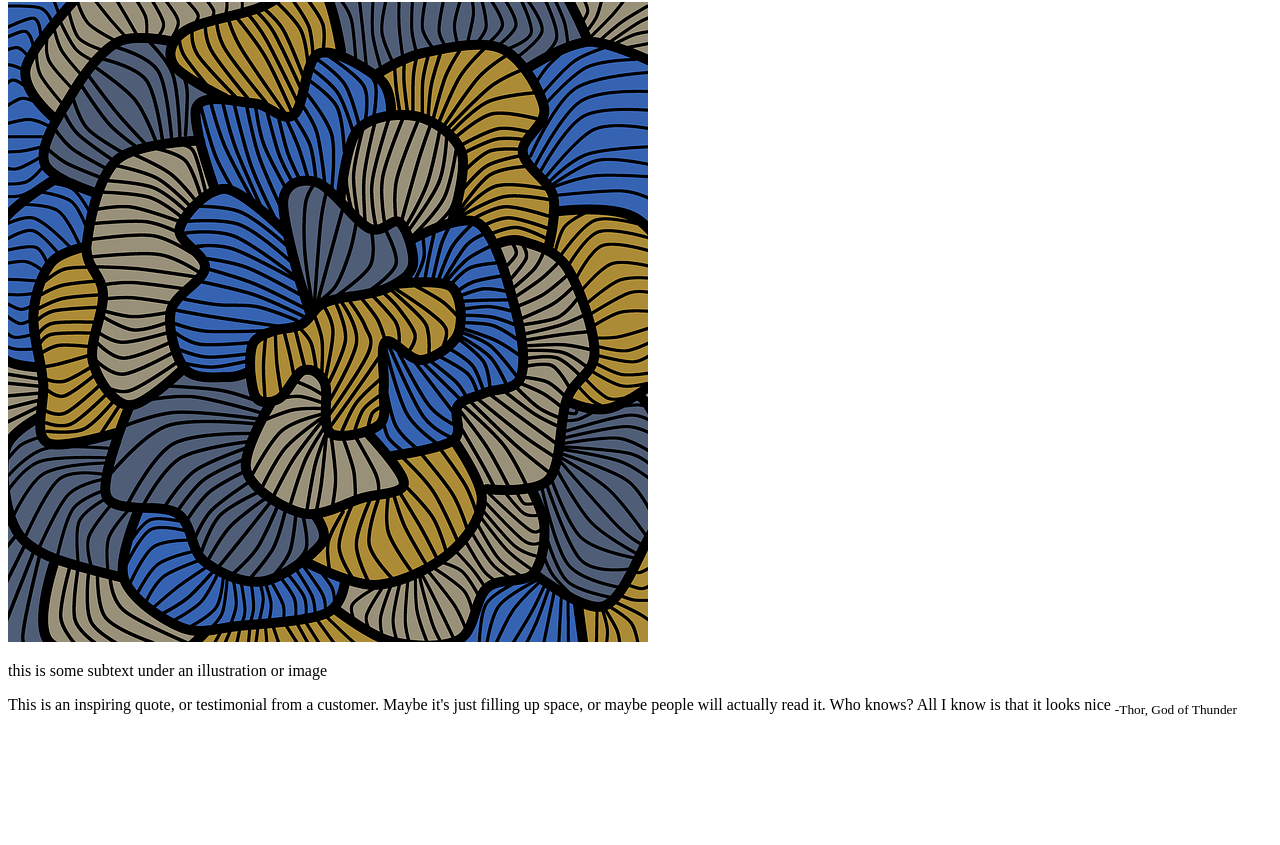
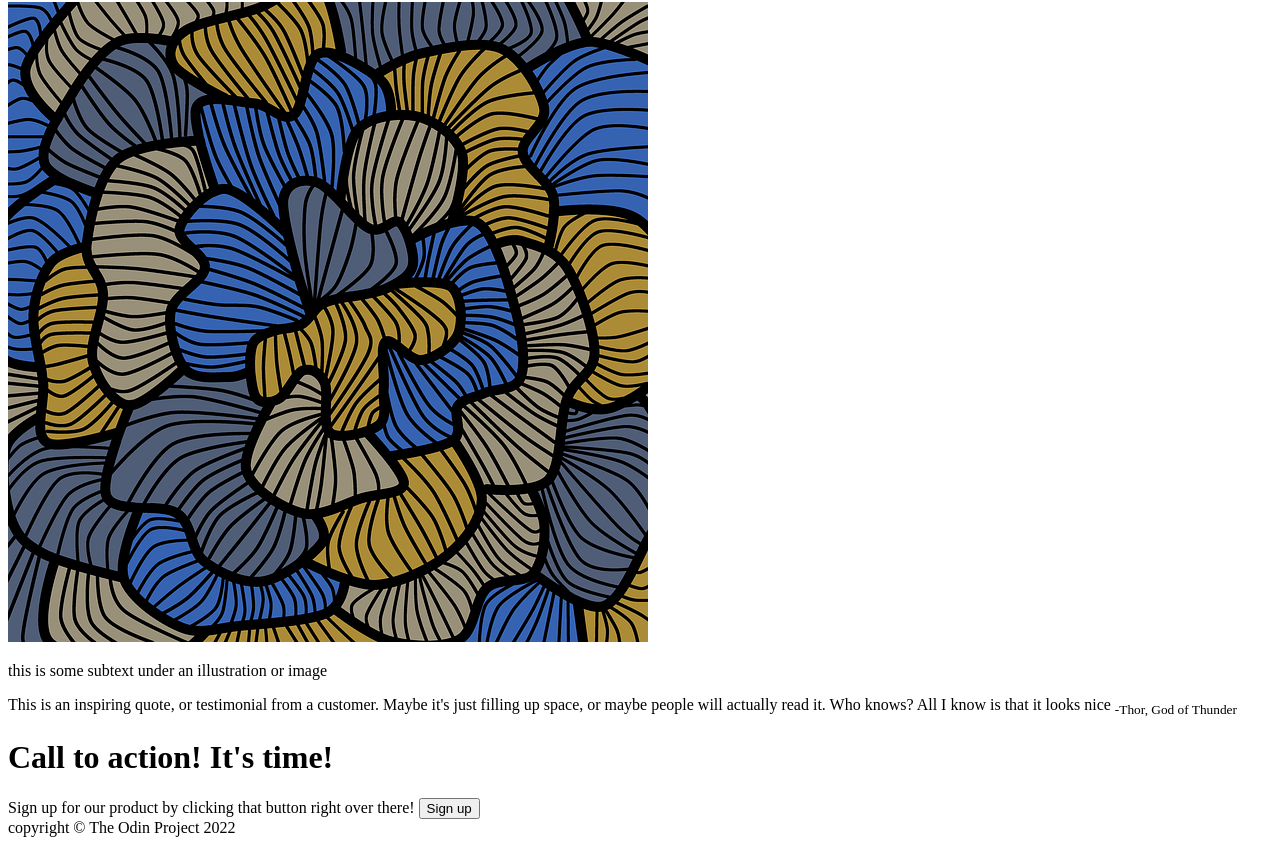
Before and after one commit to BootstrapFootkicker/Landing-page-project, a plain HTML site: page index.html in a window 1280 px wide. Shown: the part 2474-3319 px from the top of the page. Before the commit the page ends 3208 px from the top, so only its background shows below. Drawn offline with Linux system fonts and the light colour scheme.

Commit message:
Add call to action section and footer
Complete base HTML for landing page
Add call to action section and footer HTML

```diff
--- a/index.html
+++ b/index.html
@@ -61,12 +61,23 @@
             will actually read it. Who knows? All I know is that it looks nice <sub>-Thor, God of Thunder</sub></p>
 
     </div>
+    <div class="call-to-action-containter">
+        <div class="call-to-action">
+            <h1>Call to action! It's time!</h1>
+            Sign up for our product by clicking that button right over there!
+            <button>Sign up</button>
+
+        </div>
+
+
+    </div>
+
+    <div class="footer">
+            copyright &#169; The Odin Project 2022
 
     </div>
 
 
-    </div>
-
 </body>
 
 </html>
```
